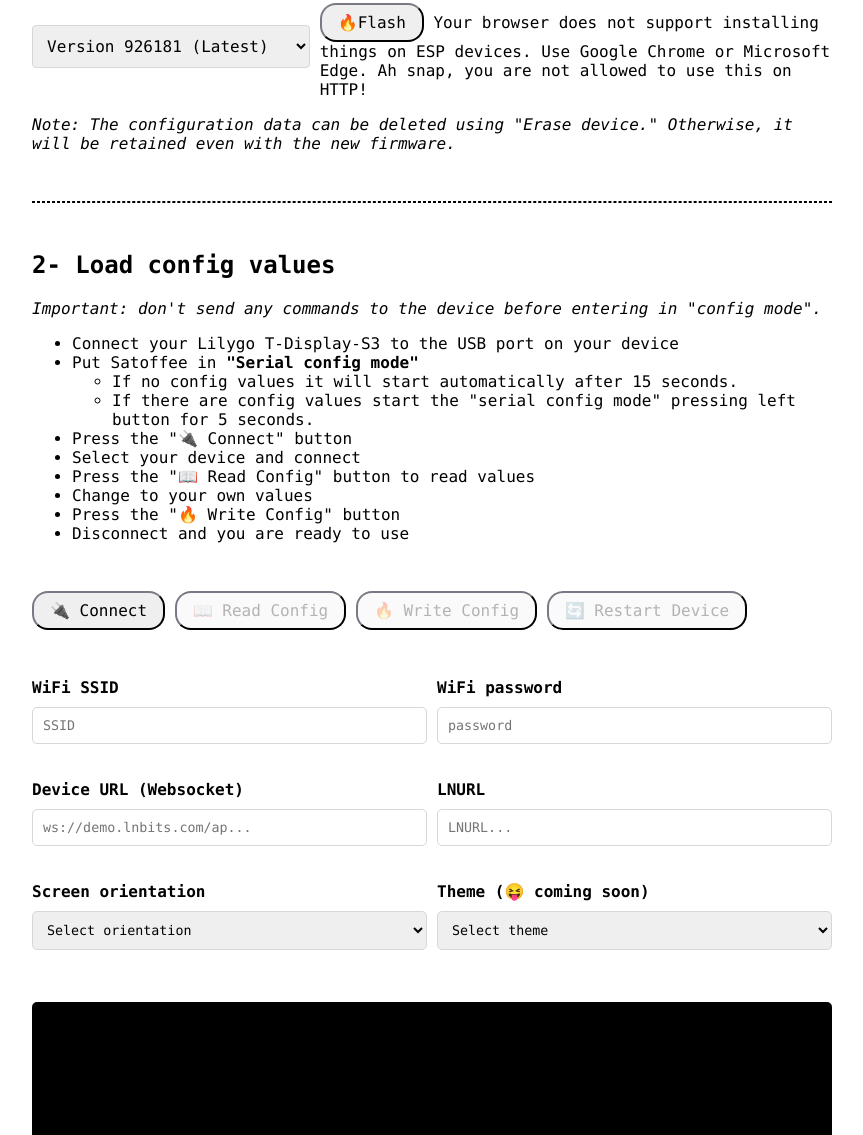
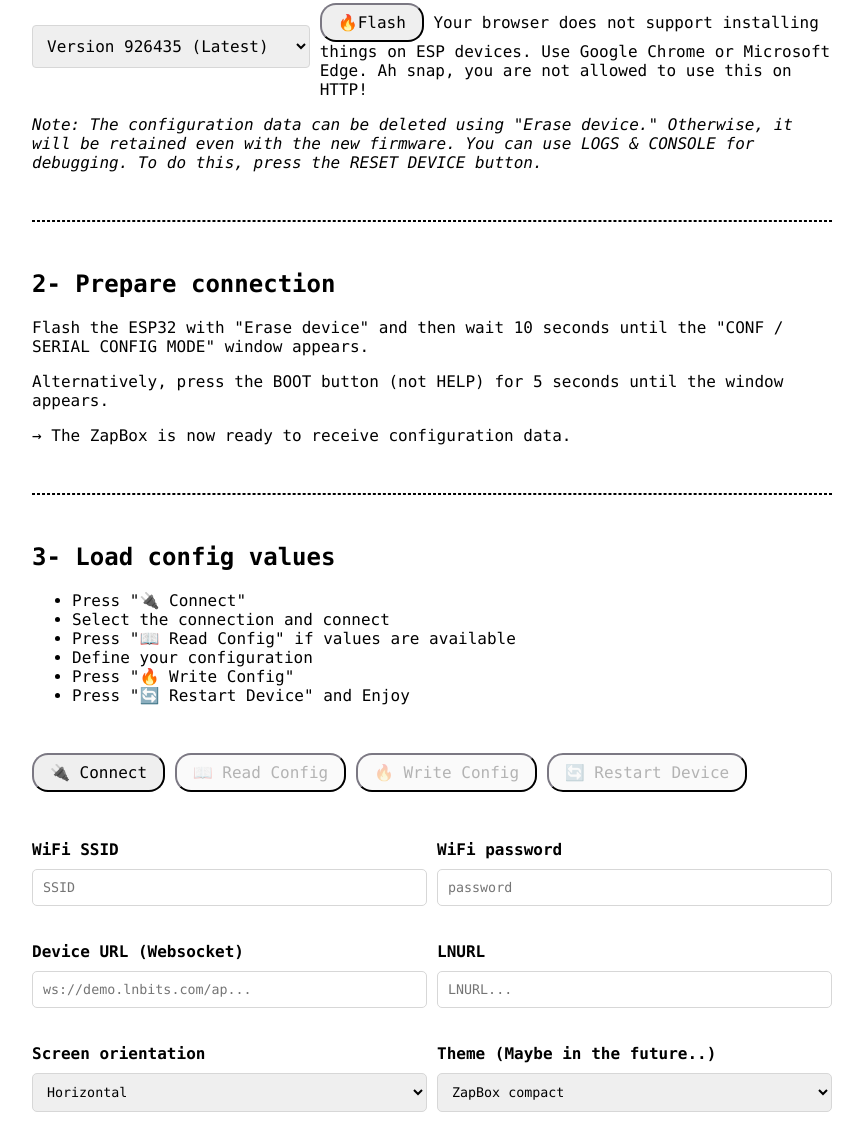
Before and after one commit to AxelHamburch/ZapBox, a plain HTML site: page installer/index.html in a window 1280 px wide. Shown: the part 292-1427 px from the top of the page, without its empty margins (208-1071 px from the left). Drawn offline with Linux system fonts and the light colour scheme.

Commit message:
optimization web installer and documentation

```diff
--- a/installer/index.html
+++ b/installer/index.html
@@ -53,18 +53,19 @@
 
         <div class="buttons" style="display: flex; gap: 10px; align-items: center;">
             <select id="firmware-version" style="padding: 10px; font-size: 16px; border-radius: 4px;">
-                <option value="./firmware/v926181/manifest.json">Version 926181 (Latest)</option>
+                <option value="./firmware/v926435/manifest.json">Version 926435 (Latest)</option>
+                <option value="./firmware/v926181/manifest.json">Version 926181 (just another one)</option>
                 <option value="./firmware/v926180/manifest.json">Version 926180 (Initial)</option>
             </select>
 
-            <esp-web-install-button id="flash-button" manifest="./firmware/v926181/manifest.json">
+            <esp-web-install-button id="flash-button" manifest="./firmware/v926435/manifest.json">
                 <button slot="activate">🔥Flash</button>
                 <span slot="unsupported">Your browser does not support installing things on ESP devices. Use Google Chrome or Microsoft Edge.</span>
                 <span slot="not-allowed">Ah snap, you are not allowed to use this on HTTP!</span>
             </esp-web-install-button>
         </div>
 
-        <p><i>Note: The configuration data can be deleted using "Erase device." Otherwise, it will be retained even with the new firmware.</i></p>
+        <p><i>Note: The configuration data can be deleted using "Erase device." Otherwise, it will be retained even with the new firmware. You can use LOGS & CONSOLE for debugging. To do this, press the RESET DEVICE button.</i></p>
 
         <script>
             // Update manifest when version is changed
@@ -77,23 +78,25 @@
 
         <hr>
 
-        <h2 id="load-config">2- Load config values</h2>
+        <h2 id="prepare-connection">2- Prepare connection</h2>
 
-        <p><i>Important: don't send any commands to the device before entering in "config mode".</i></p>
+        <p>Flash the ESP32 with "Erase device" and then wait 10 seconds until the "CONF / SERIAL CONFIG MODE" window appears.</p>
+
+        <p>Alternatively, press the BOOT button (not HELP) for 5 seconds until the window appears.</p>
+
+        <p>→ The ZapBox is now ready to receive configuration data.</p>
+
+        <hr>
+
+        <h2 id="load-config">3- Load config values</h2>
 
         <ul>
-            <li>Connect your Lilygo T-Display-S3 to the USB port on your device</li>
-            <li>Put Satoffee in <b>"Serial config mode"</b>
-                <ul>
-                    <li>If no config values it will start automatically after 15 seconds.</li>
-                    <li>If there are config values start the "serial config mode" pressing left button for 5 seconds.</li>
-                </ul>
-            <li>Press the "🔌 Connect" button</li>
-            <li>Select your device and connect</li>
-            <li>Press the "📖 Read Config" button to read values</li>
-            <li>Change to your own values</li>
-            <li>Press the "🔥 Write Config" button</li>
-            <li>Disconnect and you are ready to use</li>
+            <li>Press "🔌 Connect" </li>
+            <li>Select the connection and connect</li>
+            <li>Press "📖 Read Config" if values are available</li>
+            <li>Define your configuration</li>
+            <li>Press "🔥 Write Config"</li>
+            <li>Press "🔄 Restart Device" and Enjoy</li>
         </ul>
 
         <div class="buttons">
@@ -123,22 +126,23 @@
             <div>
                 <label for="orientation">Screen orientation</label>
                 <select name="orientation" id="orientation">
-                    <option value="">Select orientation</option>
                     <option value="v">Vertical</option>
-                    <option value="h">Horizontal</option>
+                    <option value="h" selected>Horizontal</option>
                 </select>
             </div>
             <div>
-                <label for="theme">Theme (😝 coming soon)</label>
+                <label for="theme">Theme (Maybe in the future..)</label>
                 <select name="theme" id="theme">
-                    <option value="">Select theme</option>
-                    <option value="satoffee">Coffee machine</option>
-                    <option value="global">General</option>
+                    <option value="compact" selected>ZapBox compact</option>
                 </select>
             </div>
         </div>
 
         <div class="debug-console" id="consoleDebug"></div>
+
+        <p style="text-align: center; font-size: 18px; margin-top: 20px;"><strong>Congratulations on configuring your own ZapBox! 🎉</strong></p>
+
+        <p><i>Note: If you want to debug now, you can go to point 1 and select LOGS & CONSOLE. Select RESET DEVICE once and you will see the ZapBox logs.</i></p>
 
         <hr>
 
@@ -355,6 +359,7 @@
             );
 
             if (jsonString.length > 1) {
+                try {
                     let configData = JSON.parse(jsonString);
 
                     // Update config object
@@ -372,6 +377,9 @@
                     orientation.value = config[4].value;
 
                     console.log(config);
+                } catch (error) {
+                    console.log("Error parsing JSON config:", error);
+                }
             }
 
 
```
Also changed, not shown: installer/firmware/v926435/manifest.json (added), 6 other files. Lines whose indentation alone changed are shown as unchanged.
